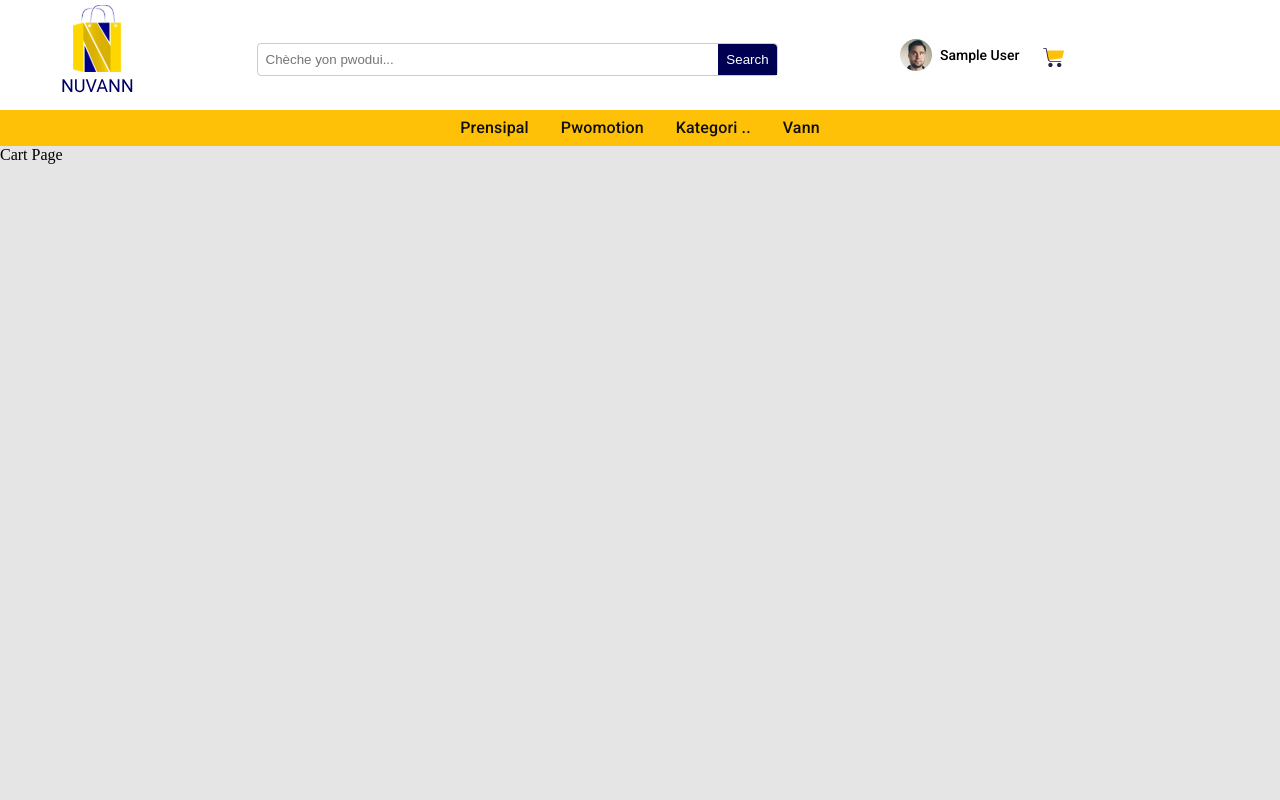
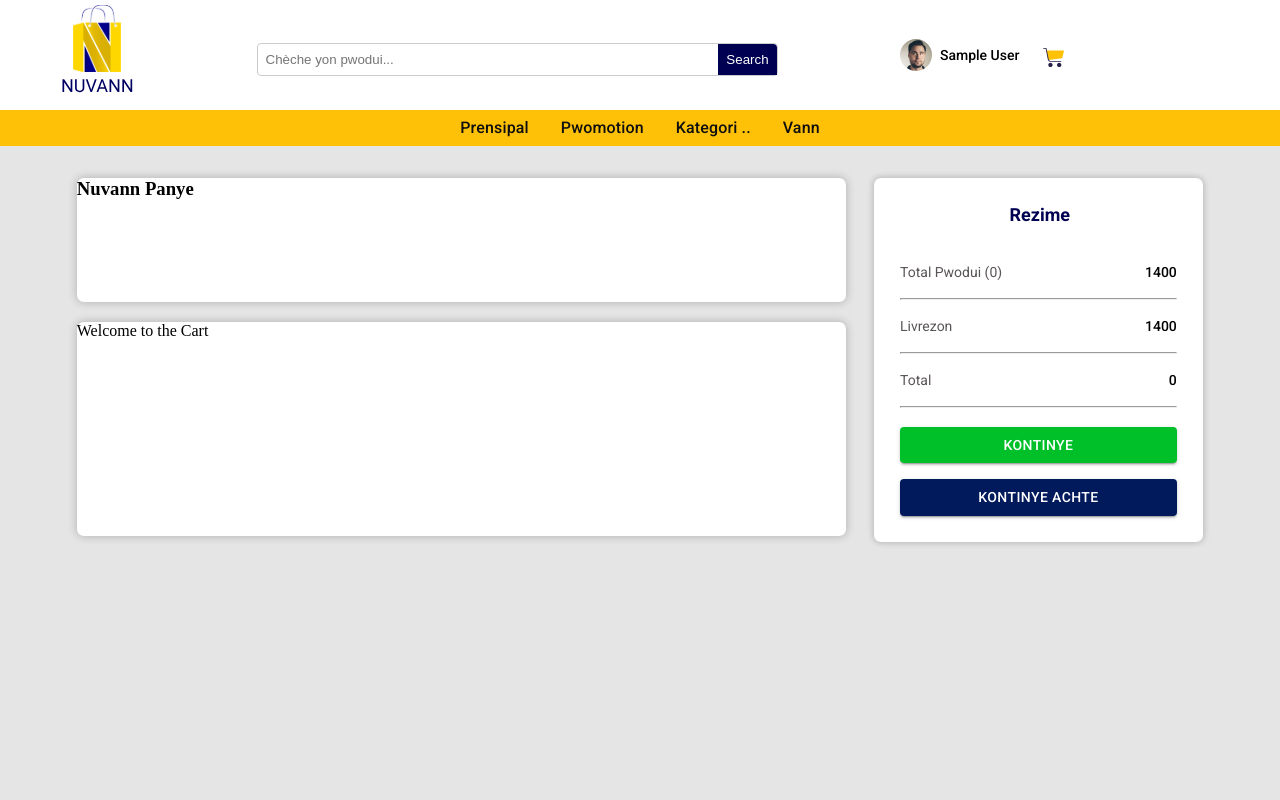
Before and after one commit to Jacquet12/nuvann-web, a React (Vite) app: page /cart in a window 1280 px wide. Shown: the top 800 px of the page. Built offline with nearby package versions, Linux system fonts and the light colour scheme; no server answers; sample sign-in values are in the browser's storage.

Commit message:
feat: cart cart and resume component

```diff
--- /dev/null
+++ b/src/components/CartCard/index.tsx
@@ -0,0 +1,14 @@
+import React from 'react'
+import './styles.scss'
+
+interface CartCardProps {
+
+}
+const CartCard: React.FC<CartCardProps> = ({}) => {
+  return (
+    <div className="cart_card_container">
+        Welcome to the Cart
+    </div>
+  )
+}
+export default CartCard;
--- /dev/null
+++ b/src/components/CartCard/styles.scss
@@ -0,0 +1,9 @@
+.cart_card_container {
+    width: 100%;
+    height: 214px;
+    background-color: var(--background-white);
+    box-shadow: 0px 0px 8px 1px rgba(0, 0, 0, 0.2);
+    border-radius: 7px;
+
+    margin: 20px 0;
+}
--- /dev/null
+++ b/src/components/CartResume/index.tsx
@@ -0,0 +1,51 @@
+import React from 'react'
+import CustomButton from '../CustomButton';
+import Title from '../Title';
+import './styles.scss'
+
+interface CartResumeProps {
+count: number;
+cartTotal?: number
+}
+
+const CartResume: React.FC<CartResumeProps> =({count, cartTotal = 0}) =>{
+
+  return (
+    <div className="card_resume">
+      <Title title='Rezime' className='resume_title'/>
+
+      <div className="content">
+        <div className="resume_separated_info">
+          <p>Total Pwodui ({count})</p>
+          <h5>1400</h5>
+        </div>
+        <hr />
+
+        <div className="resume_separated_info">
+          <p>Livrezon</p>
+          <h5>1400</h5>
+        </div>
+        <hr />
+
+        <div className="resume_separated_info">
+          <p>Total </p>
+          <h5>{cartTotal}</h5>
+        </div>
+        <hr />
+
+      </div>
+
+
+      <div className="resume_buttons">
+        <CustomButton backgroundColor ='#00C02A' textColor="#fff">
+          Kontinye
+        </CustomButton>
+        <CustomButton backgroundColor ='#001A5C' textColor="#fff">
+          Kontinye Achte
+        </CustomButton>
+      </div>
+    </div>
+  )
+}
+
+export default CartResume;
--- /dev/null
+++ b/src/components/CartResume/styles.scss
@@ -0,0 +1,47 @@
+.card_resume {
+    width: 100%;
+    height: 364px;
+    background-color: var(--background-white);
+    box-shadow: 0px 0px 6px 1px rgba(0, 0, 0, 0.2);
+    border-radius: 7px;
+    padding: 8%;
+
+    display: flex;
+    flex-direction: column;
+    justify-content: space-between;
+
+    .resume_title {
+        text-align: center;
+    }
+
+    .resume_separated_info {
+        margin: 18px 0;
+        display: flex;
+        justify-content: space-between;
+
+        p {
+            font-family: 'Roboto';
+            font-style: normal;
+            font-weight: 400;
+            font-size: 14px;
+            line-height: 16px;
+
+            color: #5a5555;
+        }
+
+        h5{
+            font-family: 'Roboto';
+            font-style: normal;
+            font-weight: 500;
+            font-size: 14px;
+            line-height: 16px;
+
+            color: #000000;
+        }
+    }
+
+    .resume_buttons {
+        display: grid;
+        gap: 16px;
+    }
+}
--- a/src/context/cartContext.tsx
+++ b/src/context/cartContext.tsx
@@ -3,11 +3,17 @@ import { nuvannApi } from '../services/apiRequest';
 import { useToast } from './useToast';
 
 
+interface subTotalProps {
+  discountPercent: number,
+  formattes: string,
+  raw: string
+}
 interface Product {
     id: number;
     name: string;
     price: number;
     image: string;
+    subtotal: subTotalProps;
 }
 
 type sizeProps ={
@@ -30,6 +36,7 @@ export interface addProductProps {
 type CartContextType = {
   cart: Product[];
   cartTotal: number;
+  subtotal:subTotalProps[];
   addToCart: (product:any) => void;
   removeFromCart: (index: number) => void;
   handleGetCart: () => void;
@@ -40,6 +47,7 @@ type CartContextType = {
 
 const CartContext = createContext<CartContextType>({
   loading:false,
+  subtotal: [],
   cart: [],
   cartCount: 0,
   cartTotal: 0,
--- a/src/context/promotionsContext.tsx
+++ b/src/context/promotionsContext.tsx
@@ -26,7 +26,6 @@ const PromotionsContext = createContext<PromotionsContextProps>({
 export const usePromotions = () => useContext(PromotionsContext);
 
 // Provider
-
 const PromotionsProvider: React.FC<PromotionsProviderProps> = ({ children }) => {
   const [promotions, setPromotions] = useState<Promotions[]>([]);
   const [loading, setLoading] = useState<boolean>(false);
@@ -35,7 +34,6 @@ const PromotionsProvider: React.FC<PromotionsProviderProps> = ({ children }) =>
     setLoading(true);
     try {
       const response = await nuvannApi.get("/promotions");
-      console.log(response.data)
       setPromotions(response.data.info);
     } catch (error: any) {
       console.log({error: error.message});
--- a/src/pages/Cart/index.tsx
+++ b/src/pages/Cart/index.tsx
@@ -1,10 +1,47 @@
+import { Breadcrumbs, Typography } from '@mui/material'
 import React from 'react'
+import { Link, useLocation } from 'react-router-dom'
+import CartCard from '../../components/CartCard'
+import CartResume from '../../components/CartResume'
 import { PageDefault } from '../../components/PageDefault'
+import { useCart } from '../../context/cartContext'
+import './styles.scss'
 
 export const Cart = () => {
+  const location =useLocation();
+  const {cartCount, cart} = useCart();
+  console.log(cart)
+
   return (
     <PageDefault>
-      <div>Cart Page</div>
+      <div className="cart_container">
+
+          <div className="cart_container_card">
+            <div className="card_title">
+              <h3>Nuvann Panye</h3>
+              <div>
+              {/* <Breadcrumbs aria-label="breadcrumb">
+                <Link color="inherit" to="/">
+                  MUI
+                </Link>
+                <Link
+                  color="inherit"
+                  to="/material-ui/getting-started/installation/"
+                >
+                  Core
+                </Link>
+                <Typography color="text.primary">Breadcrumbs</Typography>
+              </Breadcrumbs> */}
+              </div>
+            </div>
+
+            <CartCard />
+          </div>
+
+            <div className="">
+              <CartResume count={cartCount}/>
+            </div>
+      </div>
     </PageDefault>
   )
 }
--- /dev/null
+++ b/src/pages/Cart/styles.scss
@@ -0,0 +1,18 @@
+.cart_container {
+    display: grid;
+    grid-template-columns: 3.5fr 1.5fr;
+    gap: 0px 28px;
+
+    margin: 32px 6%;
+
+    .cart_container_card {
+
+        .card_title {
+            width: 100%;
+            height: 124px;
+            background-color: var(--background-white);
+            box-shadow: 0px 0px 8px 1px rgba(0, 0, 0, 0.2);
+            border-radius: 7px;
+        }
+    }
+}
--- a/src/pages/Promotion/styles.scss
+++ b/src/pages/Promotion/styles.scss
@@ -6,7 +6,7 @@
 
     .left_side{
       background: #FFFFFF;
-      width: 272px;
+      width: 18%;
       height: 100%;
 
 
@@ -136,7 +136,7 @@
         display: grid;
         grid-template-columns: repeat(auto-fit, minmax(230px, 1fr));
         grid-gap: 25px;
-        padding: 20px 0 5px 2%;
+        padding: 20px 2% 5px 1%;
 
         .card_1{
           width: 290px;
```
